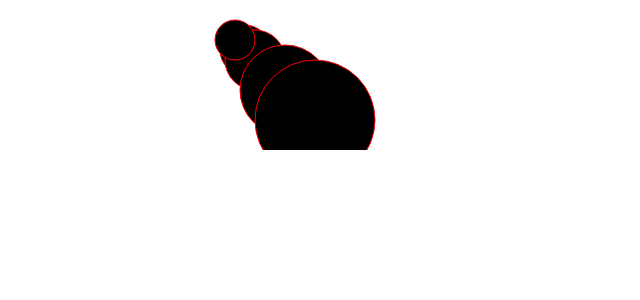
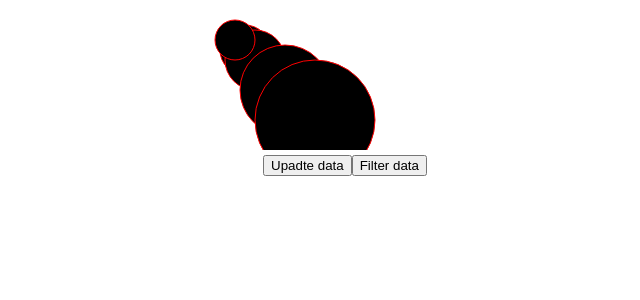
Before and after one commit to travischantravis/react-hook-d3, a React (Create React App) app: page / in a window 1280 px wide. Shown: the top 300 px of the page, without its empty margins (295-935 px from the left). Built offline with nearby package versions, Linux system fonts and the light colour scheme.

Commit message:
lesson 1

```diff
--- a/src/App.js
+++ b/src/App.js
@@ -1,12 +1,12 @@
 // Let d3 do the DOM instead of react
-import React, { useRef, useEffect } from "react";
+import React, { useRef, useEffect, useState } from "react";
 import { select } from "d3";
 import "./App.css";
 
-const data = [25, 30, 45, 60, 20];
-
 function App() {
   const svgRef = useRef();
+
+  const [data, setData] = useState([25, 30, 45, 60, 20]);
 
   // the empty array suggests that it will only run once
   useEffect(() => {
@@ -24,11 +24,18 @@ function App() {
       .attr("cx", (value) => value * 2)
       .attr("cy", (value) => value * 2)
       .attr("stroke", "red");
-  }, []);
+  }, [data]);
 
   return (
     <div className="App">
       <svg ref={svgRef}></svg>
+      <br />
+      <button onClick={() => setData(data.map((value) => value + 5))}>
+        Upadte data
+      </button>
+      <button onClick={() => setData(data.filter((value) => value <= 5))}>
+        Filter data
+      </button>
     </div>
   );
 }
```
